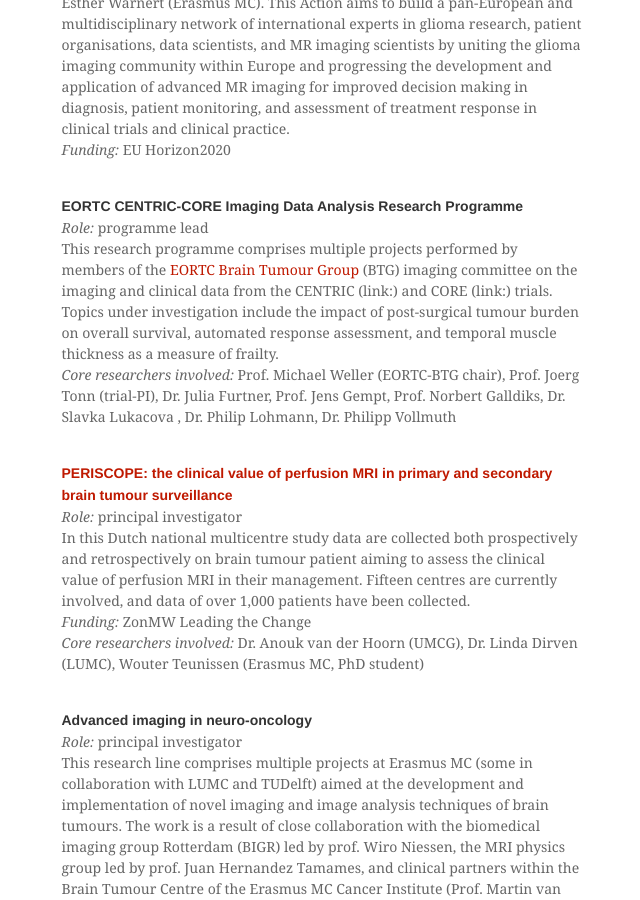
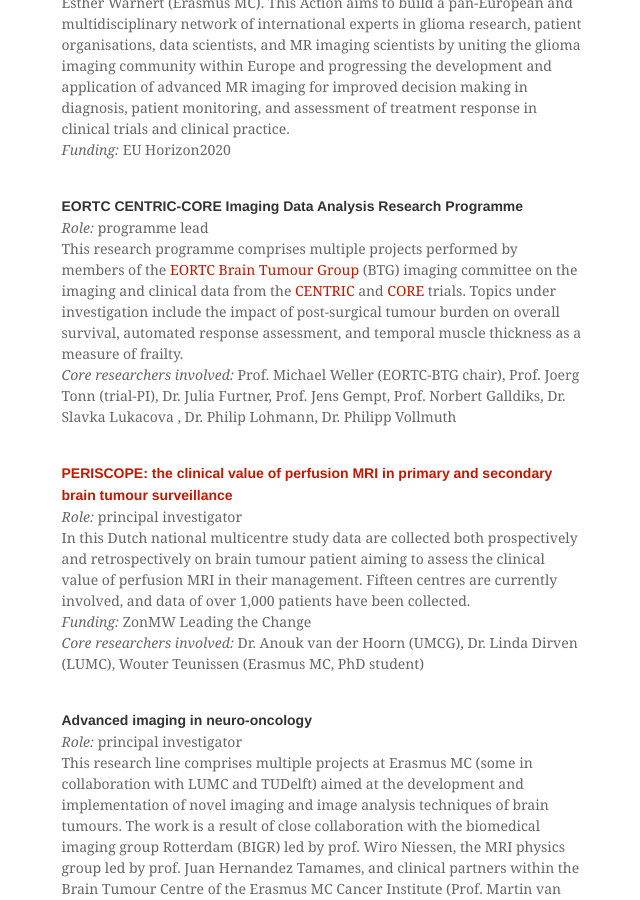
Before and after one commit to marionsmits/marionsmits.github.io, a Jekyll site: the page built from projects.md, in a window 1280 px wide and 900 px high, scrolled down 994 px. Shown: the whole window, without its empty margins (91-731 px from the left). Built offline with Jekyll 4.4.1, drawn with Linux system fonts in a browser that asks for light colours; comment, search, counter and statistics services are not loaded.

Commit message:
Update projects.md

```diff
--- a/projects.md
+++ b/projects.md
@@ -24,7 +24,7 @@ Slug: projects
 
 <br><b>EORTC CENTRIC-CORE Imaging Data Analysis Research Programme </b>
 <br><i>Role:</i> programme lead
-<br>This research programme comprises multiple projects performed by members of the [EORTC Brain Tumour Group](https://www.eortc.org/research_field/brain/) (BTG) imaging committee on the imaging and clinical data from the CENTRIC (link:) and CORE (link:) trials. Topics under investigation include the impact of post-surgical tumour burden on overall survival, automated response assessment, and temporal muscle thickness as a measure of frailty.
+<br>This research programme comprises multiple projects performed by members of the [EORTC Brain Tumour Group](https://www.eortc.org/research_field/brain/) (BTG) imaging committee on the imaging and clinical data from the [CENTRIC](https://www.thelancet.com/journals/lanonc/article/PIIS1470-2045(14)70379-1/fulltext) and [CORE](https://academic.oup.com/neuro-oncology/article/17/5/708/1109348) trials. Topics under investigation include the impact of post-surgical tumour burden on overall survival, automated response assessment, and temporal muscle thickness as a measure of frailty.
 <br><i>Core researchers involved:</i> Prof. Michael Weller (EORTC-BTG chair), Prof. Joerg Tonn (trial-PI), Dr. Julia Furtner, Prof. Jens Gempt, Prof. Norbert Galldiks, Dr. Slavka Lukacova , Dr. Philip Lohmann, Dr. Philipp Vollmuth
 
 <br><b>[PERISCOPE: the clinical value of perfusion MRI in primary and secondary brain tumour surveillance]( https://zorgevaluatienederland.nl/evaluations/periscope)</b>
```
